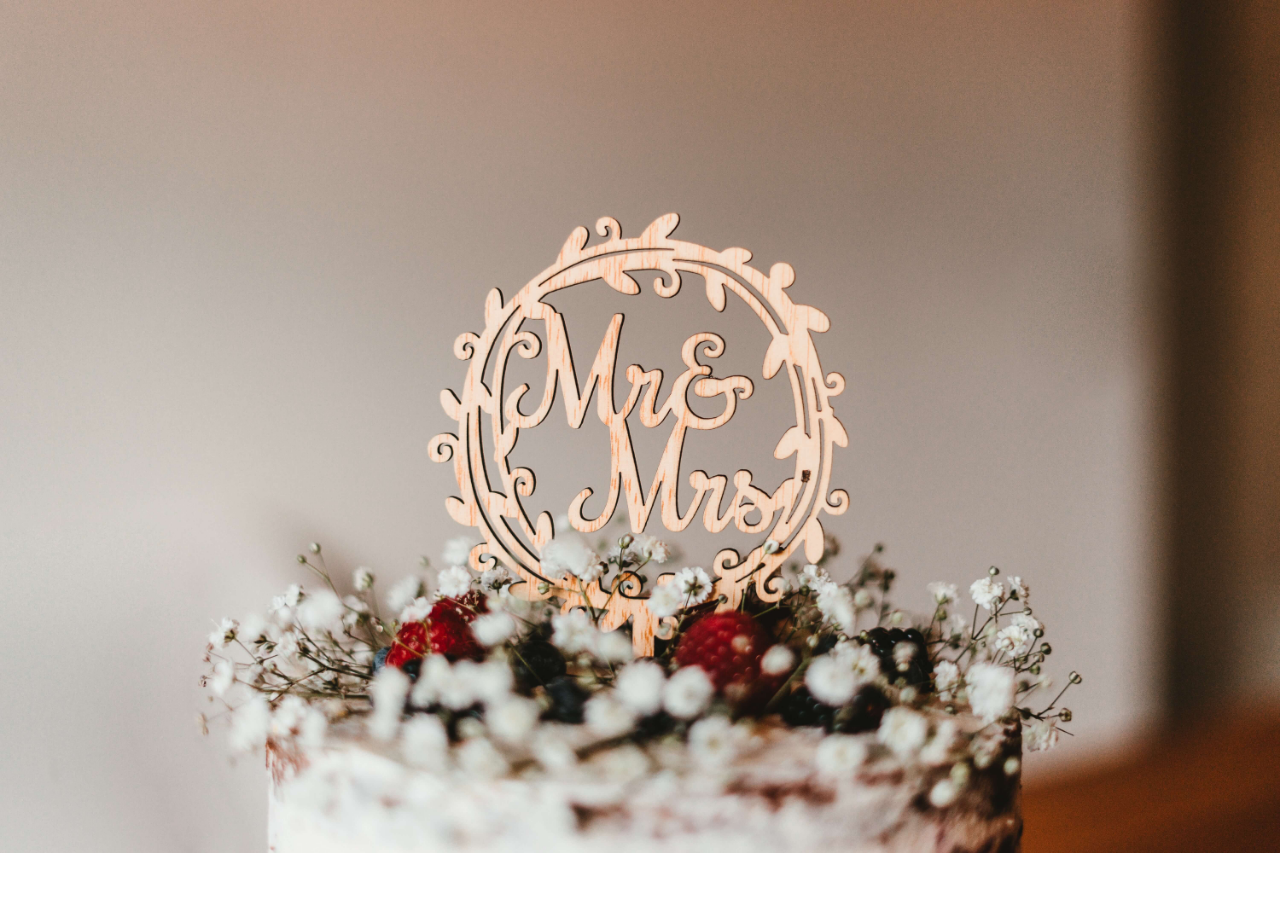
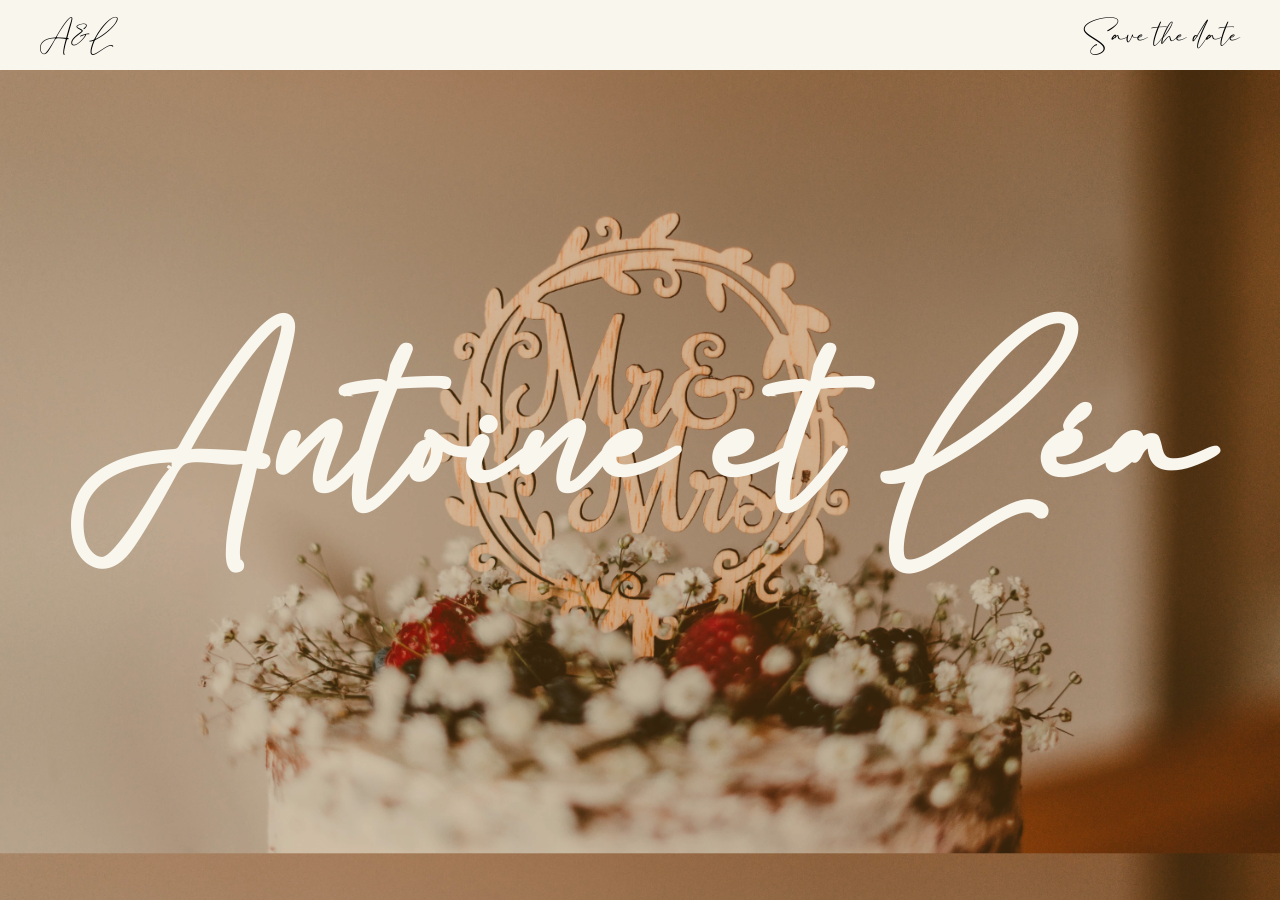
Before and after one commit to AngieLeutard/lea, a plain HTML site: page index.html in a window 1280 px wide. Before the commit the page ends 857 px from the top, so only its background shows below. Drawn offline with Linux system fonts and the light colour scheme.

Commit message:
added header

```diff
--- a/index.html
+++ b/index.html
@@ -8,11 +8,16 @@
         <link rel="stylesheet" type="text/css" href="./style.css">
         <link rel="icon" href="assets/favicon.ico" />
     </head>
-    <body>
-        <header></header>
-        <main>
-            <img class="background_img" src="./assets/gateau.jpg" alt="">
+    <body class="parallax">
+        <header class="headerWrapper">
+            <p class="header_style header_logo">A&L</p>
+            <p class="header_style header_text">Save the date</p>
+        </header>
+        <main class="mainWrapper">
+            <h1 class="text">Antoine et Léa</h1>
         </main>
-        <footer></footer>
+        <footer>
+
+        </footer>
     </body>
 </html>
--- a/style.css
+++ b/style.css
@@ -1,12 +1,26 @@
+@font-face {
+    font-family: "adelicia";
+    src: url("./assets/font/AdeliciaRegular.woff") format('woff'),
+         url("./assets/font/AdeliciaRegular.woff2") format('woff2');
+}
+
+@font-face {
+    font-family: "bacalisties";
+    src: url("./assets/font/Bacalisties.woff") format('woff'),
+         url("./assets/font/Bacalisties.woff2") format('woff2');
+}
+
 /* Reset */
 
 html {
     height: 100%;
     font-size: 100%;
     box-sizing: border-box;
+    scroll-behavior: smooth;
 }
 
 body {
+    height: 100%;
     position: relative;
     max-width: 1440px;
     background-color: var(--grey);
@@ -36,6 +50,94 @@ svg {
     cursor: pointer;
 }
 
-.background_img {
+:root {
+    /* Font */
+    --font-baca: "bacalisties";
+
+    --font: var(--font-baca);
+
+    /* Colors */
+    --black: #000;
+    --general-black: #181819;
+    --white: #F9F6EE;
+    --grey: #F5F5F5;
+    --dark-grey: #667085;
+    --dark-orange: #804600;
+    --light-orange: #FFC680;
+
+    /* General var-colors */
+    --text-color: var(--white);
+}
+
+/* Body */
+
+.parallax {
+    position: relative;
+
+    /* The image used */
+    background-image: url("./assets/gateau.jpg");
+
+    /* Full height */
+    height: 100%;
+
+    /* Create the parallax scrolling effect */
+    background-attachment: fixed;
+    background-position: center;
+    background-repeat: no-repeat;
+    background-size: cover;
+}
+
+.parallax::before {
+    z-index: 0;
+    content: "";
+    position: absolute;
+    top: -100px;
+    left: 0;
+    right: 0;
+    bottom: -100px;
+    background-color: var(--dark-orange);
+    opacity: 30%;
+}
+
+/* Header */
+
+.headerWrapper {
+    z-index: 1;
+    position: absolute;
+    display: flex;
+    flex-direction: row;
+    align-items: center;
+    justify-content: space-between;
+    background-color: var(--white);
     width: 100%;
+    height: 70px;
 }
+
+.header_style {
+    font-family: var(--font);
+    font-size: 30px;
+}
+
+.header_logo {
+    padding-left: 40px;
+}
+
+.header_text {
+    padding-right: 40px;
+}
+
+
+/* Main */
+
+.text {
+    font-family: var(--font);
+    color: var(--text-color);
+}
+
+h1 {
+    position: relative;
+    top: 290px;
+    font-size: 200px;
+    width: 100%;
+    text-align: center;
+}
```
Also changed, not shown: assets/font/AdeliciaRegular.woff (added), assets/font/AdeliciaRegular.woff2 (added), assets/font/Bacalisties.woff (added), assets/font/Bacalisties.woff2 (added), 1 other file.
